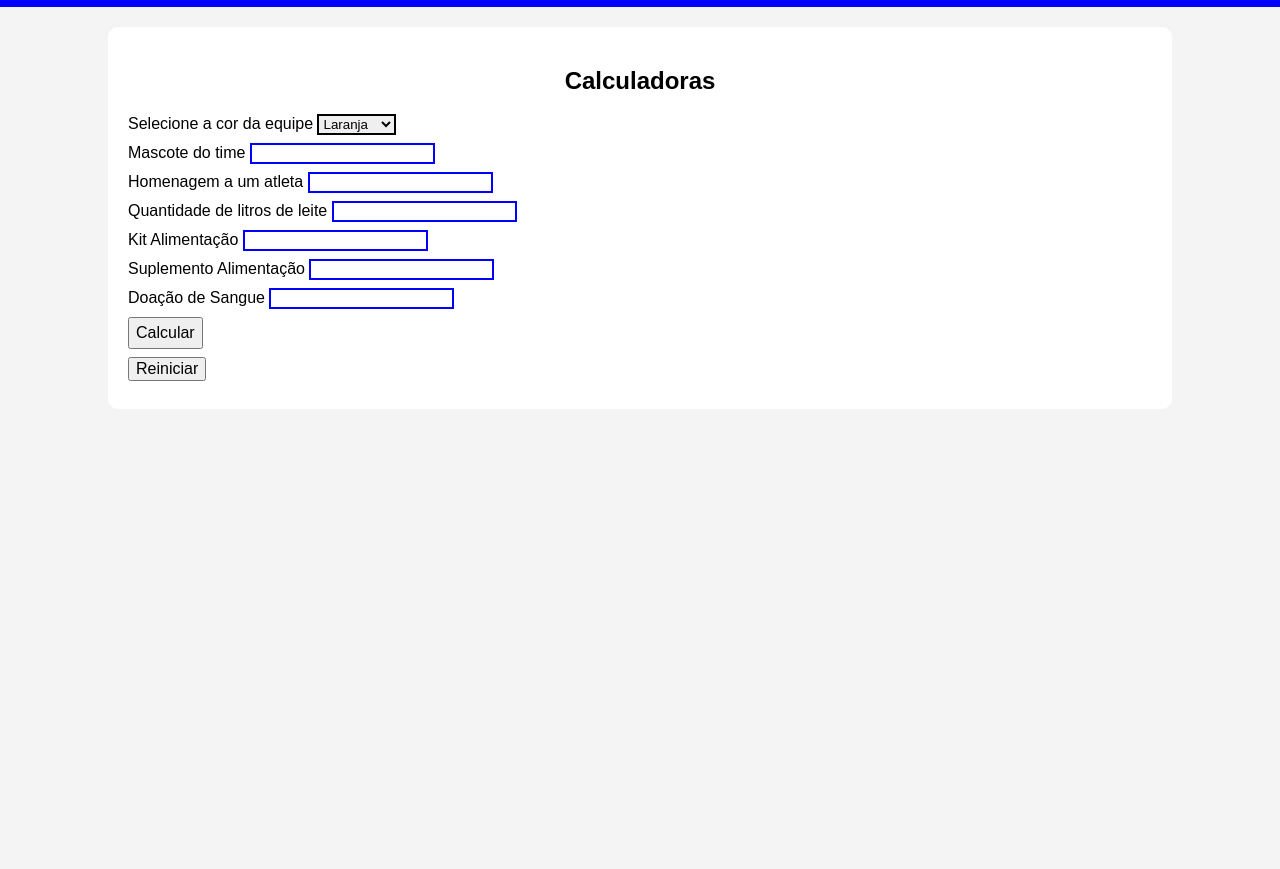
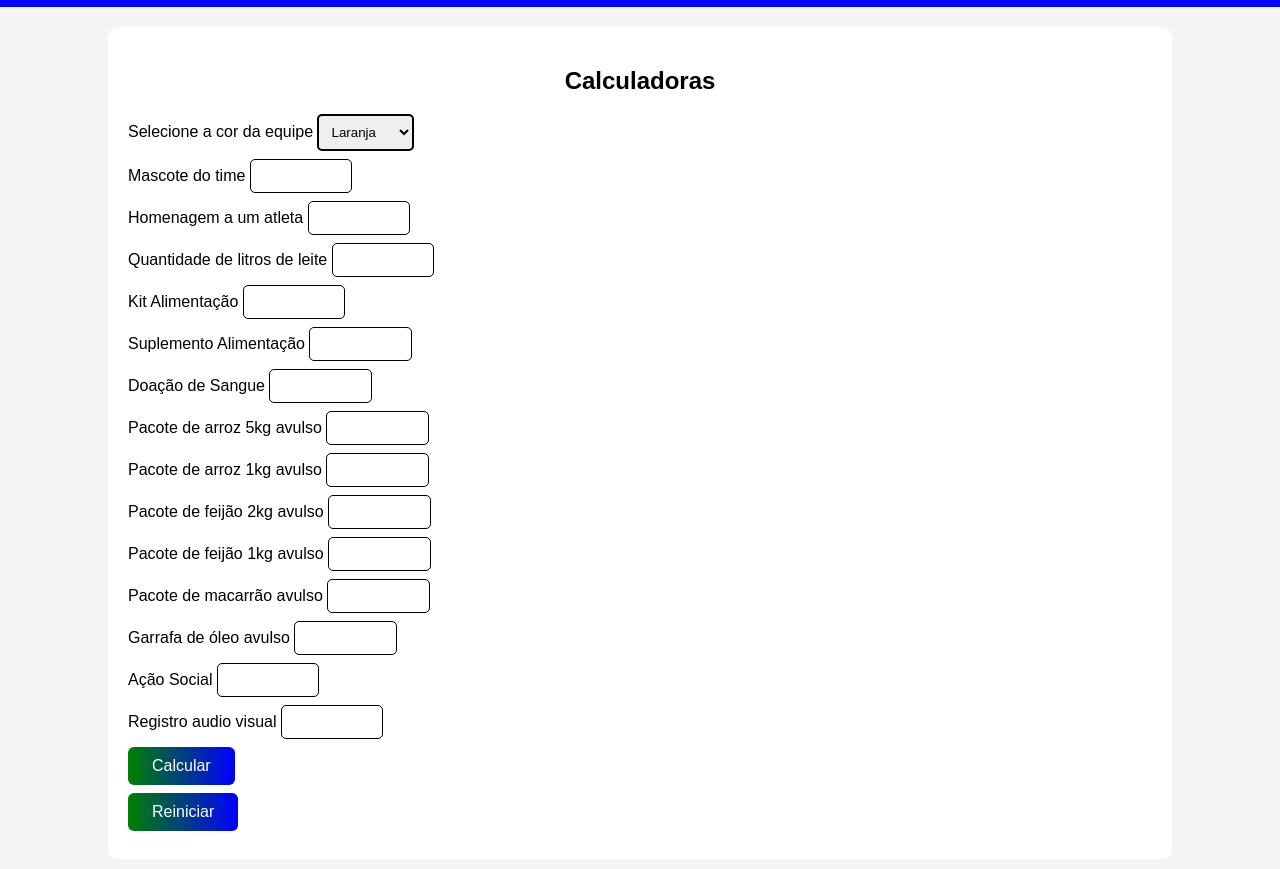
Before and after one commit to Lucas-Monte/Site-Trote-Solidario-Uni-facef, a plain HTML site: page calculadoras.html in a window 1280 px wide. Shown: the part 189-1058 px from the top of the page. Before the commit the page ends 800 px from the top, so only its background shows below. Drawn offline with Linux system fonts and the light colour scheme.

Commit message:
Finalização do site

```diff
--- a/calculadoras.html
+++ b/calculadoras.html
@@ -33,11 +33,11 @@
                 <div class="campos">
                     <label>Selecione a cor da equipe</label>
                     <select class="times" id="equipe">
-                        <option class="borda-laranja" value="laranja" id="laranja">Laranja</option>
+                        <option class="borda-laranja" value="laranja">Laranja</option>
                         <option class="borda-preta" value="preta">Preta</option>
                         <option class="borda-roxa" value="roxa">Roxa</option>
-                        <option class="borda-verde" value="verde">verde</option>
-                        <option class="borda-vermelha" value="vermelha">vermelha</option>
+                        <option class="borda-verde" value="verde">Verde</option>
+                        <option class="borda-vermelha" value="vermelha">Vermelha</option>
                     </select>
                 </div>
                 <div class="campos">
@@ -64,6 +64,38 @@
                     <label>Doação de Sangue</label>
                     <input type="number" id="sangue">
                 </div>
+                <div class="campos">
+                    <label>Pacote de arroz 5kg avulso</label>
+                    <input type="number" id="arroz5kg">
+                </div>
+                <div class="campos">
+                    <label>Pacote de arroz 1kg avulso</label>
+                    <input type="number" id="arroz1kg">
+                </div>
+                <div class="campos">
+                    <label>Pacote de feijão 2kg avulso</label>
+                    <input type="number" id="feijao2kg">
+                </div>
+                <div class="campos">
+                    <label>Pacote de feijão 1kg avulso</label>
+                    <input type="number" id="feijao1kg">
+                </div>
+                <div class="campos">
+                    <label>Pacote de macarrão avulso</label>
+                    <input type="number" id="macarrao">
+                </div>
+                <div class="campos">
+                    <label>Garrafa de óleo avulso</label>
+                    <input type="number" id="oleo">
+                </div>
+                <div class="campos">
+                    <label>Ação Social</label>
+                    <input type="number" id="acaoSocial">
+                </div>
+                <div class="campos">
+                    <label>Registro audio visual</label>
+                    <input type="number" id="registro">
+                </div>
                 <div class="calcular">
                     <button type="button" onclick="calcular()">Calcular</button>
                     <p class="resultado-soma" id="resultado-soma"></p>
--- a/css/styles.css
+++ b/css/styles.css
@@ -160,12 +160,27 @@ td {
     margin-bottom: 8px;
 }
 
+.campos select {
+    padding: 8px;
+    border-radius: 5px;
+}
+
+select:focus, input:focus{
+    outline: none;
+}
+
 .calcular button {
     cursor: pointer;
 }
 
 input {
-    border: 2px solid blue;
+    width: 10%;
+    border: 1px solid black;
+    border-radius: 5px;
+    padding: 8px;
+    box-sizing: border-box;
+    font-size: 14px;
+    transition: border 0.3s ease;
 }
 
 .calcular {
@@ -173,9 +188,14 @@ input {
 }
 
 button {
-    padding: auto;
+    padding: 10px 24px;
     margin-right: 8px;
     font-size: 1rem;
+    border: none;
+    border-radius: 6px;
+    cursor: pointer;
+    color: white;
+    background-image: linear-gradient(to right, green, blue);
 }
 
 .times {
@@ -184,21 +204,26 @@ button {
 
 .borda-laranja{
    background-color:  orange;
+   border: 2px solid orange;
 }
 
 .borda-preta{
     background-color: black;
     color: white;
+    border: 2px solid black;
 }
 
 .borda-roxa{
     background-color: purple;
+    border: 2px solid purple;
 }
 
 .borda-verde{
     background-color: green;
+    border: 2px solid green;
 }
 
 .borda-vermelha{
     background-color: red;
+    border: 2px solid red;
 }
--- a/js/scripts.js
+++ b/js/scripts.js
@@ -1,5 +1,13 @@
+const select = document.getElementById('equipe');
+
+select.addEventListener('change', ()=>{
+    select.classList.remove('borda-laranja', 'borda-preta', 'borda-roxa', 'borda-verde', 'borda-vermelha');
+    const bordaClasse = 'borda-' + select.value;
+    select.classList.add(bordaClasse);
+})
+
 function calcular() {
-    let mascote, atleta, leite, kit, suplemento, soma, equipe, sangue;
+    let mascote, atleta, leite, kit, suplemento, soma, equipe, sangue, arroz5Kg, arroz1Kg, feijao2Kg, feijao1Kg, macarrao, oleo, acaoSocial, registro;
 
     mascote = parseInt(document.getElementById('mascote').value);
     atleta = parseInt(document.getElementById('homenagem').value);
@@ -7,7 +15,15 @@ function calcular() {
     kit = parseInt(document.getElementById('kit').value);
     suplemento = parseInt(document.getElementById('suplemento').value);
     sangue = parseInt(document.getElementById('sangue').value);
-    soma = mascote + atleta + (2*leite);
+    arroz5Kg = parseInt(document.getElementById('arroz5kg').value);
+    arroz1Kg = parseInt(document.getElementById('arroz1kg').value);
+    feijao2Kg = parseInt(document.getElementById('feijao2kg').value);
+    feijao1Kg = parseInt(document.getElementById('feijao1kg').value);
+    macarrao = parseInt(document.getElementById('macarrao').value);
+    oleo = parseInt(document.getElementById('oleo').value);
+    acaoSocial = parseInt(document.getElementById('acaoSocial').value);
+    registro = parseInt(document.getElementById('registro').value)
+    soma = mascote + atleta + (2*leite) + (5*arroz5Kg) + arroz1Kg + (2*feijao2Kg) + feijao1Kg + ((1/2)*macarrao) + oleo + acaoSocial + registro;
     equipe = document.getElementById("equipe").value;
     if (equipe == "laranja"){
         //conectivo "e" usa && e conectivo "ou" usa ||
@@ -117,7 +133,16 @@ function calcular() {
         }
     }
 
-
-
     document.getElementById('resultado-soma').innerHTML = `Resultado: ${soma} pontos`;
 }
+
+function reiniciar() {
+    const campos = ['mascote', 'homenagem', 'leite', 'kit', 'suplemento', 'sangue', 'arroz5kg', 'arroz1kg', 'feijao2kg', 'feijao1kg', 'macarrao', 'oleo', 'acaoSocial', 'registro'];
+
+    campos.forEach(id => {
+        document.getElementById(id).value = "";
+    });
+
+    document.getElementById('equipe').value = '';
+    document.getElementById('resultado-soma').innerHTML = '';
+}
```
